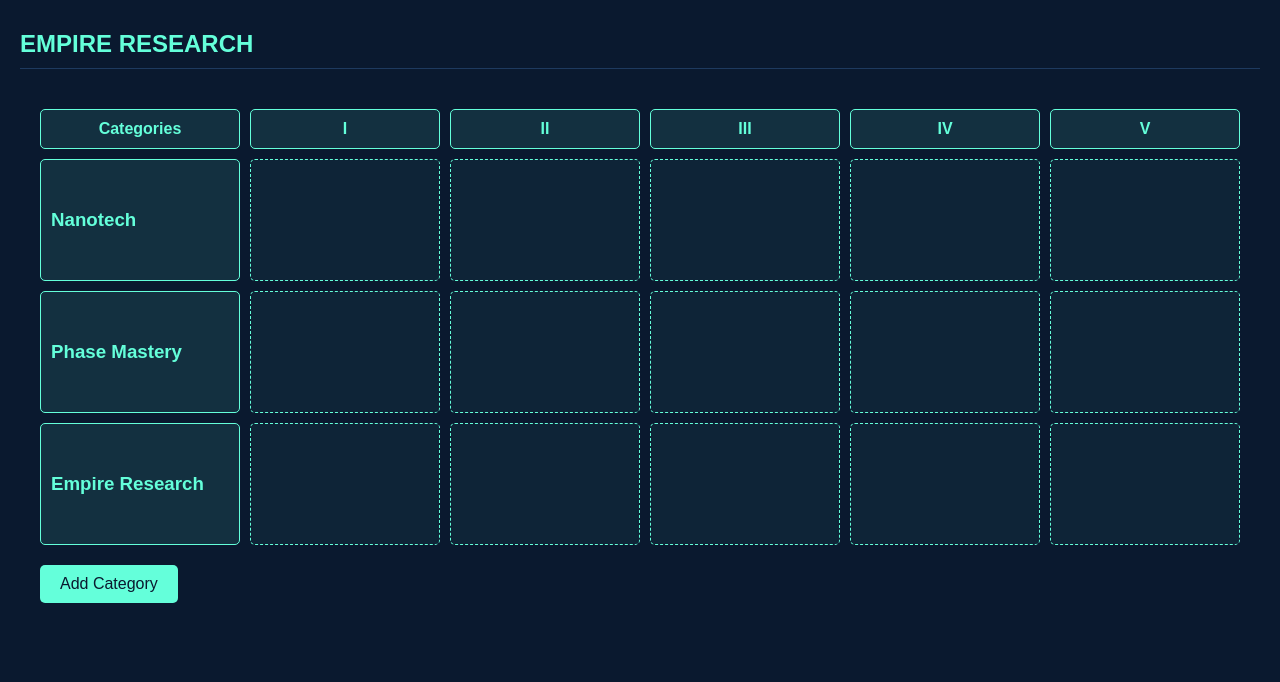
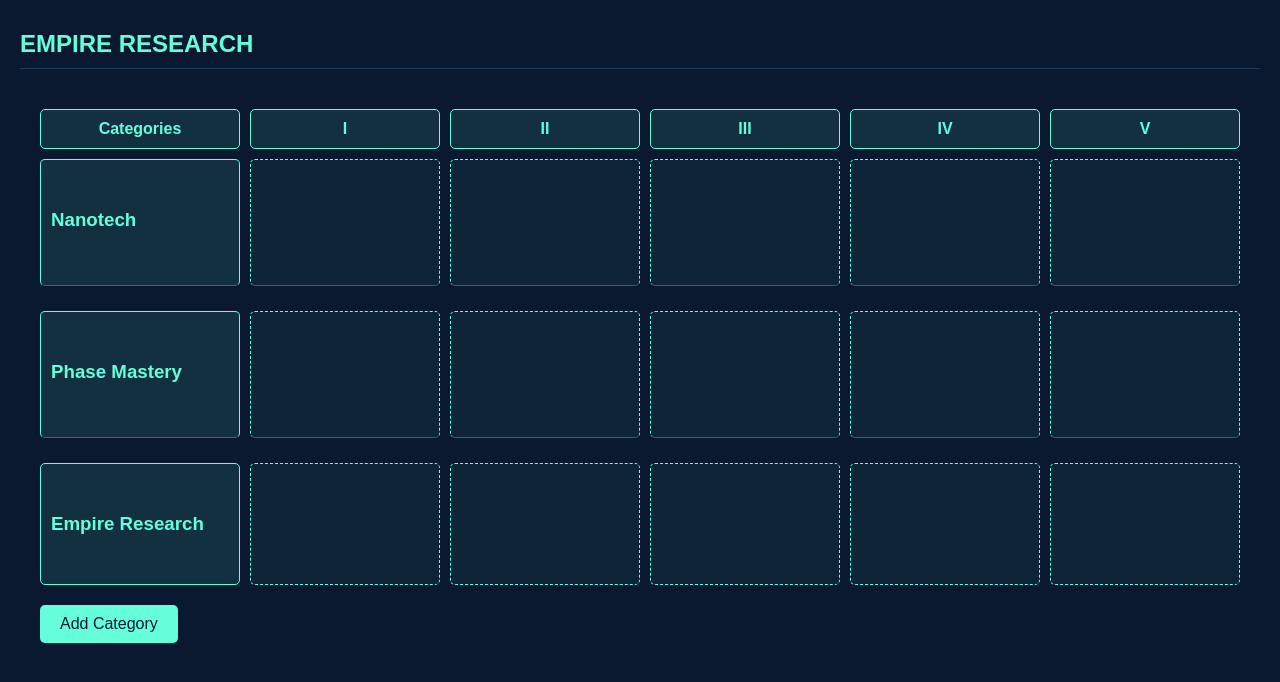
Before and after one commit to darthun/remap-grid-app, a React (Create React App) app in the folder research-grid-app/: page / in a window 1280 px wide. Shown: the top 682 px of the page. Built offline with nearby package versions, Linux system fonts and the light colour scheme.

Commit message:
separator

```diff
--- a/research-grid-app/src/components/ResearchGrid.css
+++ b/research-grid-app/src/components/ResearchGrid.css
@@ -26,6 +26,13 @@
 
 .category-row {
   display: contents;
+}
+
+/* Add this new rule for category separation */
+.category-row:not(:last-child) > * {
+  border-bottom: 1px solid rgba(100, 255, 218, 0.3);
+  padding-bottom: 15px;
+  margin-bottom: 15px;
 }
 
 .category-label {
```
